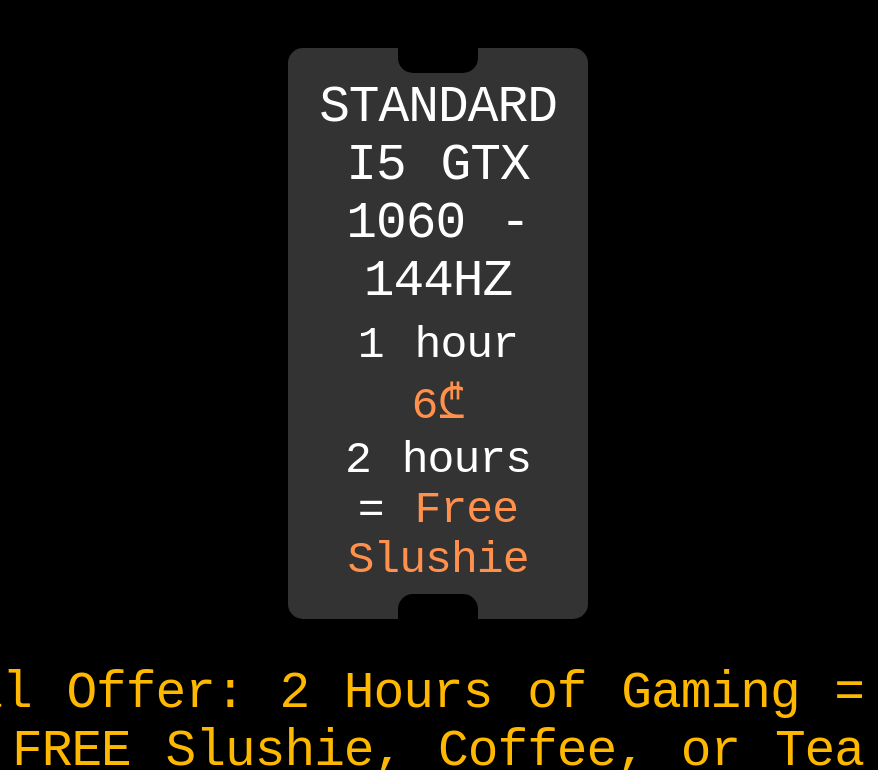
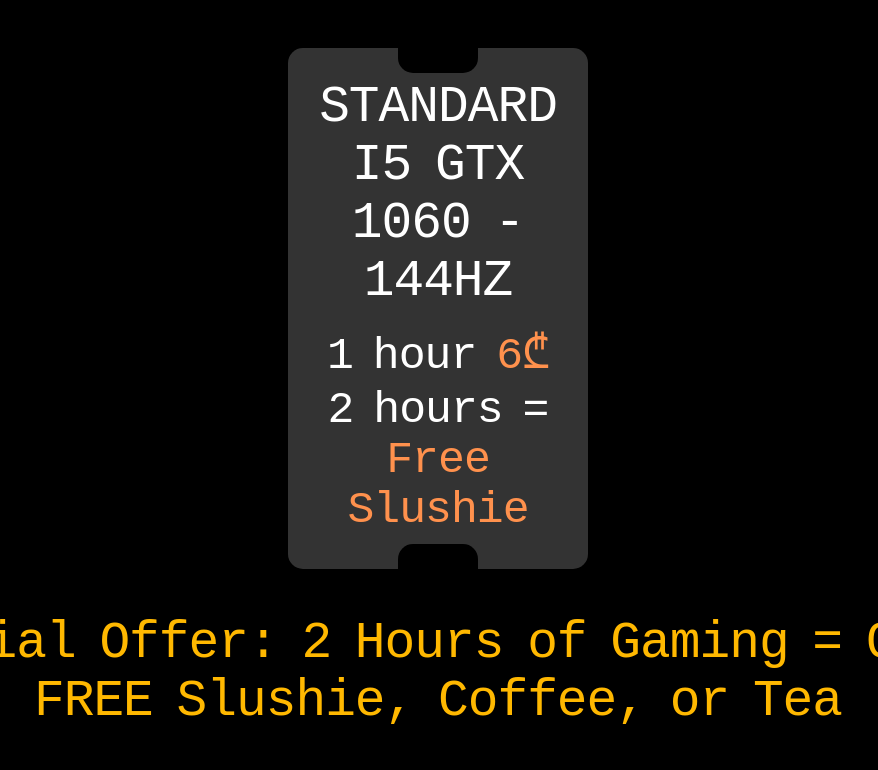
Before and after one commit to lmaisu/price-list-pc, a plain HTML site: page index.html in a window 1280 px wide. Shown: the part 842-1612 px from the top of the page, without its empty margins (202-1080 px from the left). After the commit the page ends 1572 px from the top, so only its background shows below. Drawn offline with Linux system fonts and the light colour scheme.

Commit message:
Update index.html

```diff
--- a/index.html
+++ b/index.html
@@ -8,7 +8,7 @@
         body {
     font-family: 'Courier New', Courier, monospace;
     letter-spacing: -1px; /* Adjust spacing between letters */
-    word-spacing: 5px; /* Adjust spacing between words */
+    word-spacing: -6px; /* Adjust spacing between words */
     background-color: #000000;
     color: #ffffff;
     margin: 0;
```
